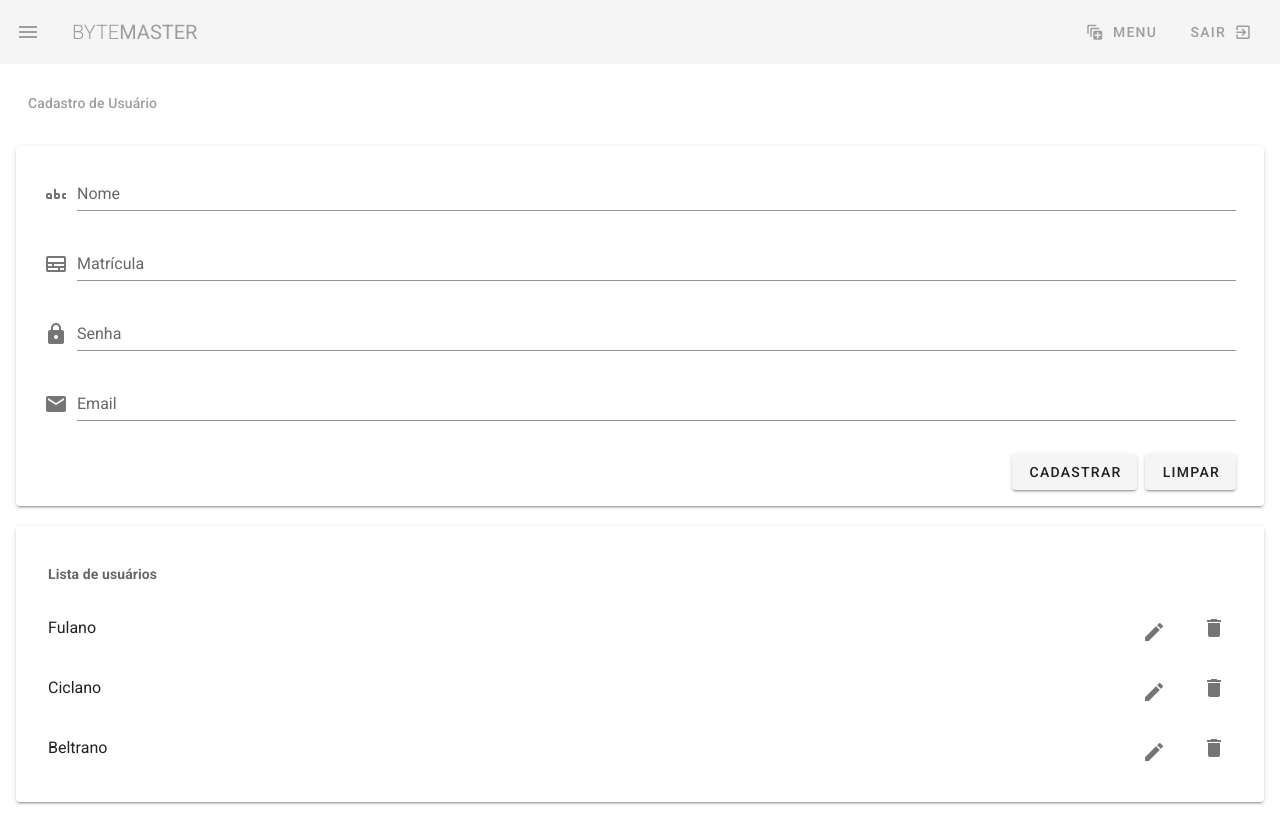
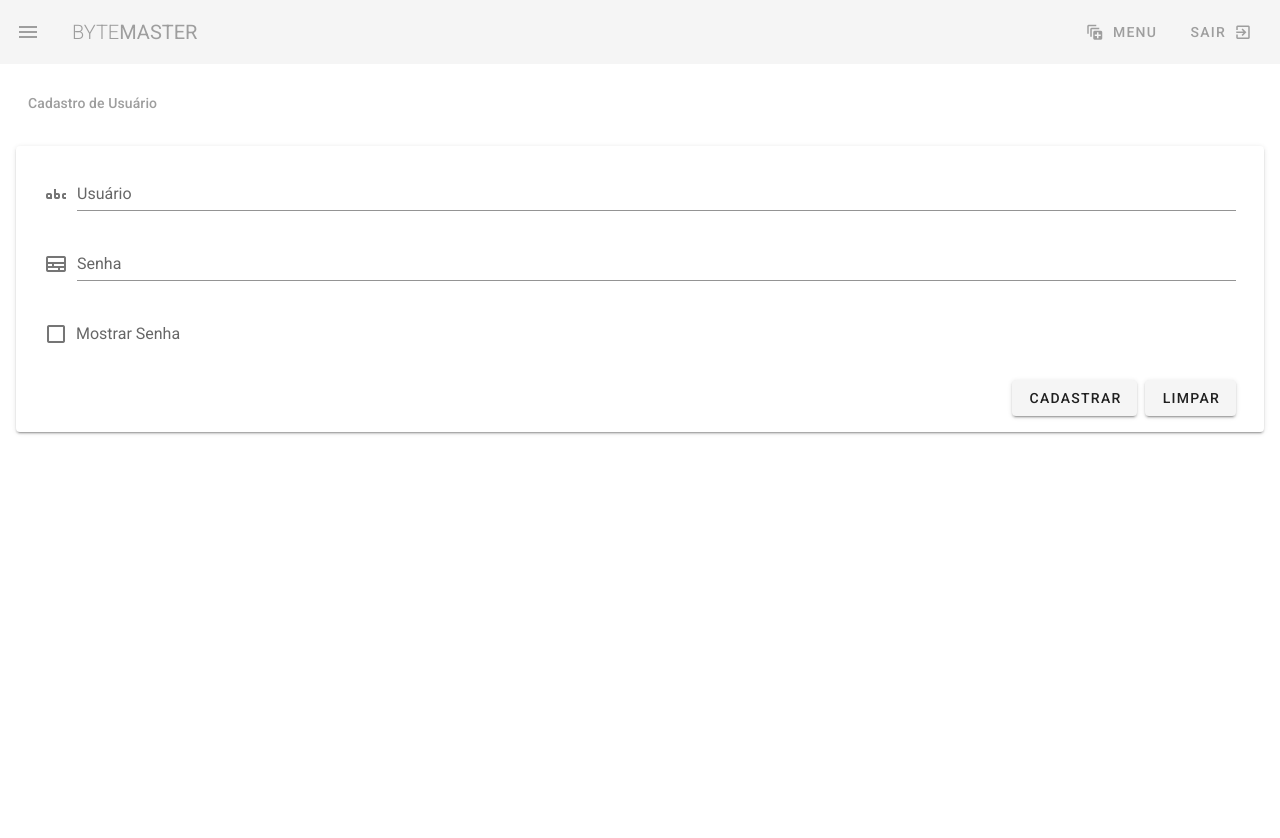
Before and after one commit to JoseHenriquePatrocinio/bytemaster, a Vue app: page /usuario in a window 1280 px wide. After the commit the page ends 800 px from the top, so only its background shows below. Built offline with nearby package versions, Linux system fonts and the light colour scheme; sample sign-in values are in the browser's storage.

Commit message:
feat: criar usuário

```diff
--- a/src/views/UsuarioView.vue
+++ b/src/views/UsuarioView.vue
@@ -5,105 +5,58 @@
         <v-card class="my-5">
             <v-card-text>
                 <v-form class="px-3" ref="form">
-                    <v-text-field label="Nome" v-model="nome" prepend-icon="mdi-alphabetical"
-                        :rules="inputRules"></v-text-field>
-                    <v-text-field label="Matrícula" v-model="matricula" prepend-icon="mdi-id-card"
-                        :rules="inputRules"></v-text-field>
-                    <v-text-field label="Senha" v-model="senha" prepend-icon="mdi-lock" :rules="inputRules"></v-text-field>
-                    <v-text-field label="Email" v-model="email" prepend-icon="mdi-email" :rules="emailRules"></v-text-field>
+                    <v-text-field label="Usuário" v-model="userName" prepend-icon="mdi-alphabetical"></v-text-field>
+                    <v-text-field label="Senha" v-model="password" prepend-icon="mdi-id-card"
+                        :type="showPassword ? 'text' : 'password'"></v-text-field>
+                    <v-checkbox v-model="showPassword" label="Mostrar Senha"></v-checkbox>
                     <div class="text-right">
-                        <v-btn class="mx-0 mt-3 mr-2" @click="submit">Cadastrar</v-btn>
-                        <v-btn class="mx-0 mt-3" @click="limparForm">Limpar</v-btn>
+                        <v-btn class="mx-0 mt-3 mr-2" @click="submitForm">Cadastrar</v-btn>
+                        <v-btn class="mx-0 mt-3" @click="resetForm">Limpar</v-btn>
                     </div>
                 </v-form>
-            </v-card-text>
-        </v-card>
-
-        <v-card class="my-5">
-            <v-card-text>
-                <v-list>
-                    <v-subheader class="font-weight-bold">Lista de usuários</v-subheader>
-                    <v-list-item-group v-model="selectedUsers">
-                        <v-list-item v-for="(user, index) in users" :key="index">
-                            <v-list-item-content>
-                                <v-list-item-title>{{ user.nome }}</v-list-item-title>
-                            </v-list-item-content>
-                            <div class="text-center mt-2 mr-2">
-                                <EditarUserComp />
-                            </div>
-                            <v-list-item-action>
-                                <v-btn icon @click="deleteUser(index)">
-                                    <v-icon>mdi-delete</v-icon>
-                                </v-btn>
-                            </v-list-item-action>
-                        </v-list-item>
-                    </v-list-item-group>
-                </v-list>
             </v-card-text>
         </v-card>
     </div>
 </template>
 
 <script>
-import EditarUserComp from "@/components/EditarUserComp.vue"
+import axios from 'axios';
 export default {
     name: "CadastroUsuario",
     data() {
         return {
-            nome: "",
-            matricula: "",
-            senha: "",
-            email: "",
-            menu: false,
-            inputRules: [v => v.length >= 3 || "Mínimo de 3 caracteres"],
-            emailRules: [v => /.+@.+\..+/.test(v) || "Email inválido"],
-            users: [
-                {
-                    nome: "Fulano",
-                    matricula: "Matricula1",
-                    senha: "Senha1",
-                    email: "email1@example.com"
-                },
-                {
-                    nome: "Ciclano",
-                    matricula: "Matricula2",
-                    senha: "Senha2",
-                    email: "email2@example.com"
-                },
-                {
-                    nome: "Beltrano",
-                    matricula: "Matricula3",
-                    senha: "Senha3",
-                    email: "email3@example.com"
-                }
-            ],
-            selectedUsers: []
+            userName: "",
+            password: "",
+            role: null,
+            showPassword: false
         };
     },
     methods: {
-        submit() {
-            const newUser = {
-                nome: this.nome,
-                matricula: this.matricula,
-                senha: this.senha,
-                email: this.email
+        submitForm() {
+
+            const formData = {
+                userName: this.userName,
+                password: this.password,
+                role: 5
             };
-            this.users.push(newUser);
 
-            this.limparForm();
+            axios
+                .post('https://localhost:44371/api/Usuarios/CadastrarUsuario', formData)
+                .then((response) => {
+                    console.log(response.data);
+                })
+                .catch((error) => {
+                    console.log(error);
+                })
+                .finally(() => {
+                    this.resetForm();
+                });
         },
-        limparForm() {
-            this.nome = "";
-            this.matricula = "";
-            this.senha = "";
-            this.email = "";
+        resetForm() {
+            this.userName = null;
+            this.password = null;
+            this.role = null;
         },
-        deleteUser(index) {
-            this.users.splice(index, 1);
-        }
     },
-    components:{
-        EditarUserComp
-    }
 };
 </script>
```
